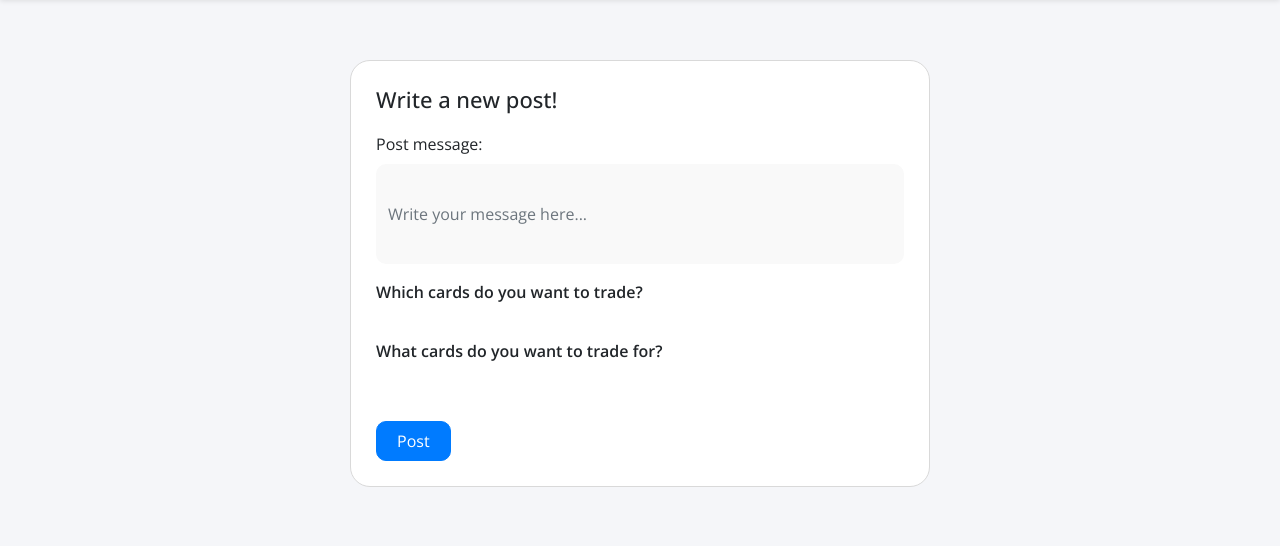
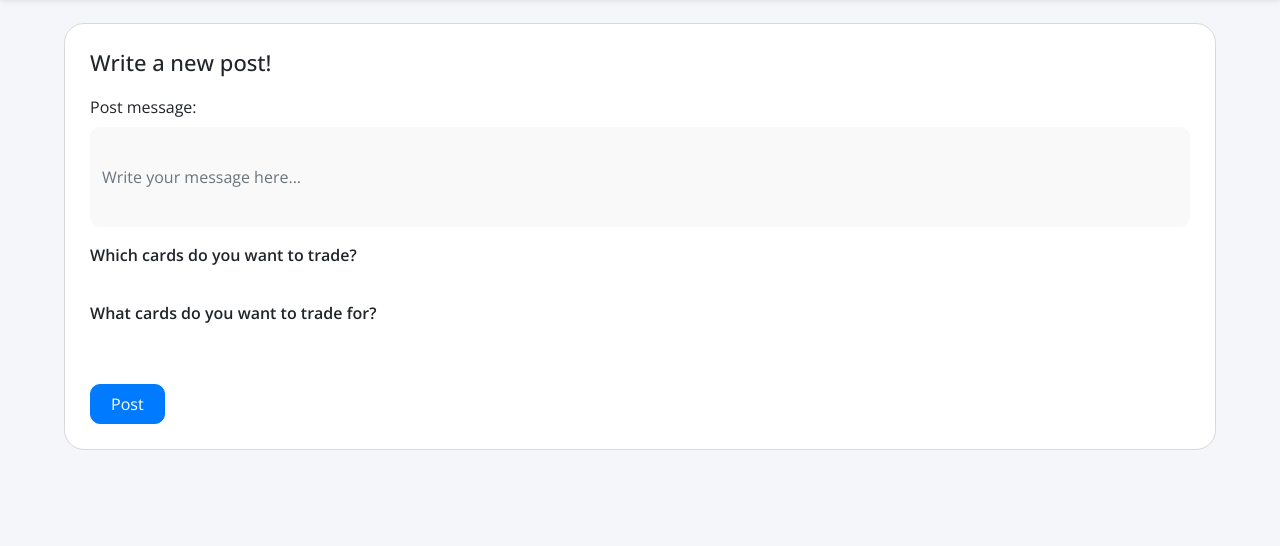
Before and after one commit to 23640118/AgileWebDev, a Python web app: template app/templates/post.html in a window 1280 px wide. Shown: the part 65-611 px from the top of the page. Run offline with Jinja, Linux system fonts and the light colour scheme; the template is opened without the code that fills it, so the values that code supplies are empty; some libraries are stand-ins or nearby versions.

Commit message:
Update style.css
Simple change for the padding different pages' containers. This is not the final version as adjustment for different screen sizes will be added in the future

```diff
--- a/app/static/css/style.css
+++ b/app/static/css/style.css
@@ -7,7 +7,7 @@ body {
 
 #container {
     width: 100vw;
-    padding: 50px 350px;
+    padding: 1% 5%;
 }
 
 #header {
```
